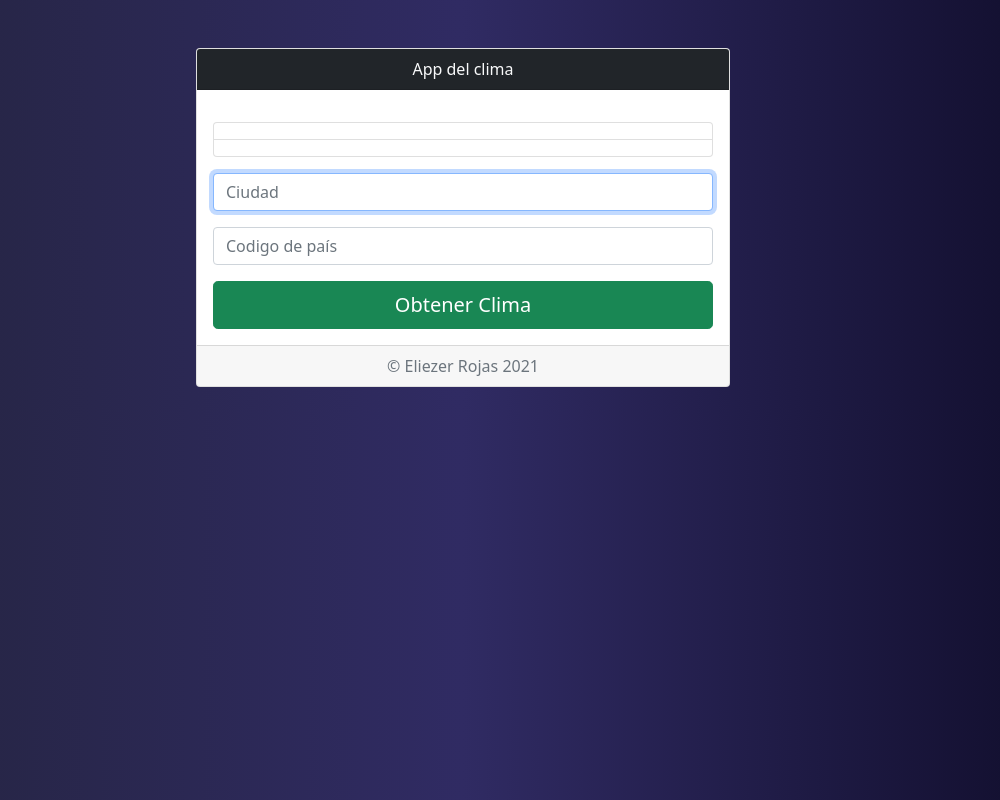
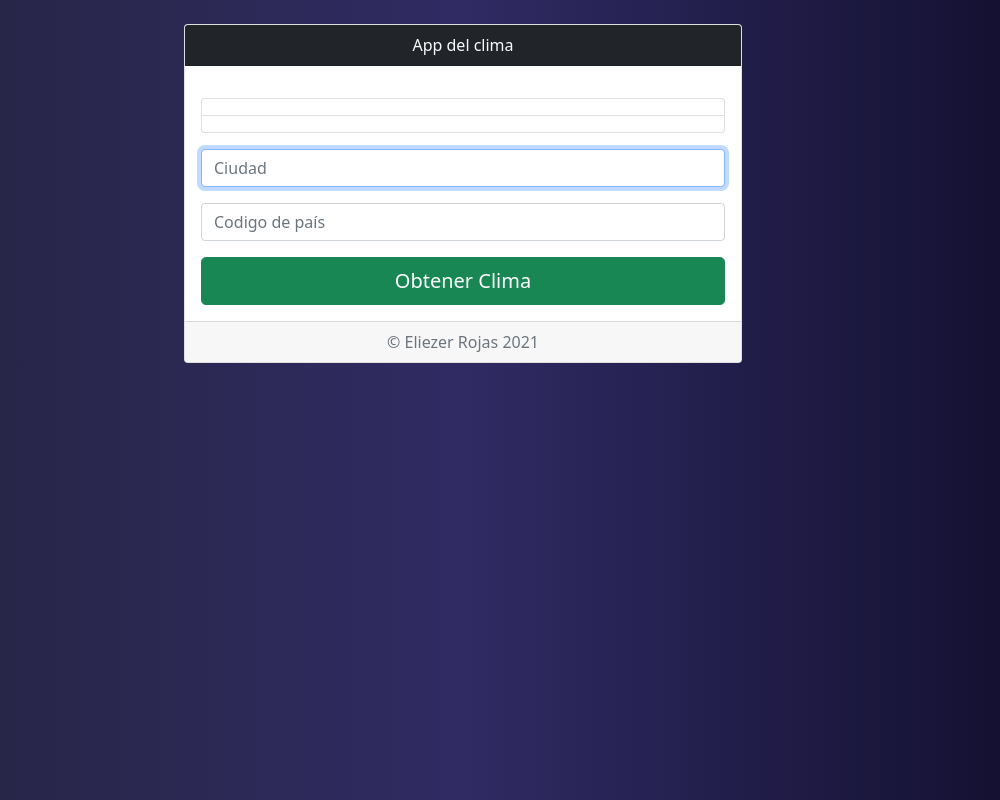
Before and after one commit to SoyEliezerRojas/App-Weather, a website built with webpack: page src/index.html in a window 1280 px wide. Shown: the whole page, without its empty margins (177-1177 px from the left). Built offline with nearby package versions, Linux system fonts and the light colour scheme; no server answers.

Commit message:
correcciones diseño del container

```diff
--- a/src/index.html
+++ b/src/index.html
@@ -8,7 +8,7 @@
     <link href="https://cdn.jsdelivr.net/npm/bootstrap@5.0.0-beta3/dist/css/bootstrap.min.css" rel="stylesheet" integrity="sha384-eOJMYsd53ii+scO/bJGFsiCZc+5NDVN2yr8+0RDqr0Ql0h+rP48ckxlpbzKgwra6" crossorigin="anonymous">
 </head>
 <body>
-    <div class="container mt-4 p-4">
+    <div class="container-md container-fluid mt-4 p-0">
         <div class="row">
             <div class="col-lg-6 offset-lg-3 text-center">
                 <div class="card">
```
Also changed, not shown: dist/index.html.
